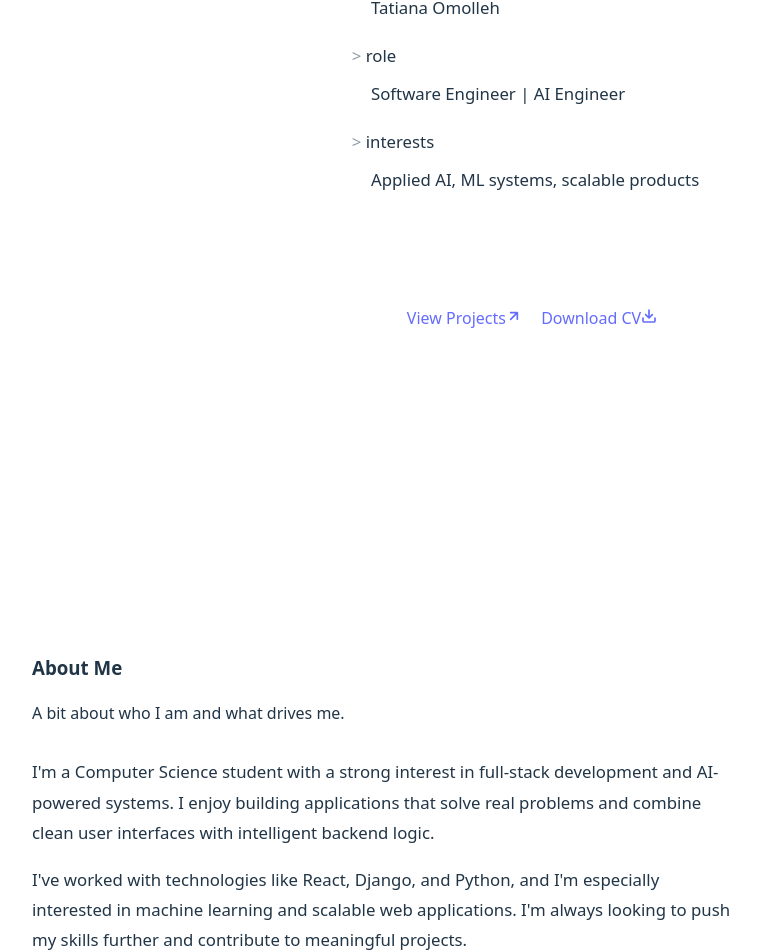
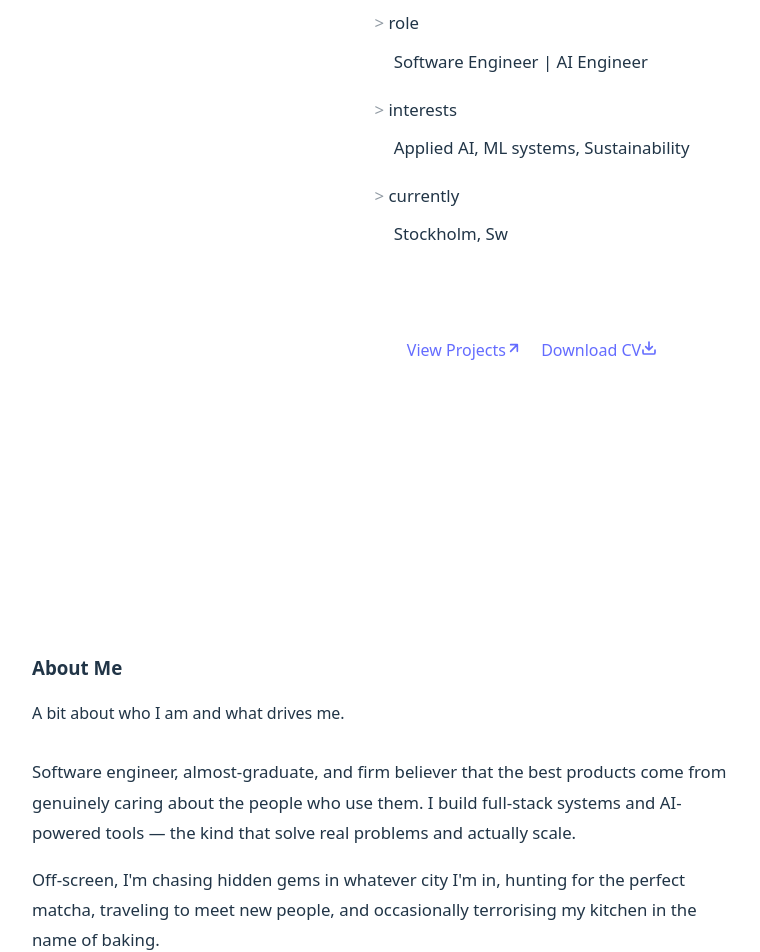
Before and after one commit to tatiana-omolleh/portfolio, a React (Vite) app in the folder PersonalPortfolio/: page / in a window 1280 px wide. Shown: the part 389-1341 px from the top of the page, without its empty margins (82-842 px from the left). Built offline with nearby package versions, Linux system fonts and the light colour scheme; the HTML template or start-up script is replaced by a standard one.

Commit message:
Last Changes

```diff
--- a/PersonalPortfolio/src/components/About.jsx
+++ b/PersonalPortfolio/src/components/About.jsx
@@ -19,16 +19,15 @@ function About() {
       <div className="about-content">
         <div className="about-text">
           <p>
-            I'm a Computer Science student with a strong interest in full-stack
-            development and AI-powered systems. I enjoy building applications
-            that solve real problems and combine clean user interfaces with
-            intelligent backend logic.
+            Software engineer, almost-graduate, and firm believer that the best
+            products come from genuinely caring about the people who use them. I
+            build full-stack systems and AI-powered tools — the kind that solve
+            real problems and actually scale.
           </p>
           <p>
-            I've worked with technologies like React, Django, and Python, and
-            I'm especially interested in machine learning and scalable web
-            applications. I'm always looking to push my skills further and
-            contribute to meaningful projects.
+            Off-screen, I'm chasing hidden gems in whatever city I'm in, hunting
+            for the perfect matcha, traveling to meet new people, and occasionally
+            terrorising my kitchen in the name of baking.
           </p>
         </div>
 
--- a/PersonalPortfolio/src/components/Hero.jsx
+++ b/PersonalPortfolio/src/components/Hero.jsx
@@ -23,7 +23,9 @@ function Hero() {
       { type: "command", text: "role" },
       { type: "output", text: "Software Engineer | AI Engineer" },
       { type: "command", text: "interests" },
-      { type: "output", text: "Applied AI, ML systems, scalable products" },
+      { type: "output", text: "Applied AI, ML systems, Sustainability" },
+      { type: "command", text: "currently" },
+      { type: "output", text: "Stockholm, Sweden" },
     ];
 
     let currentLine = 0;
```
